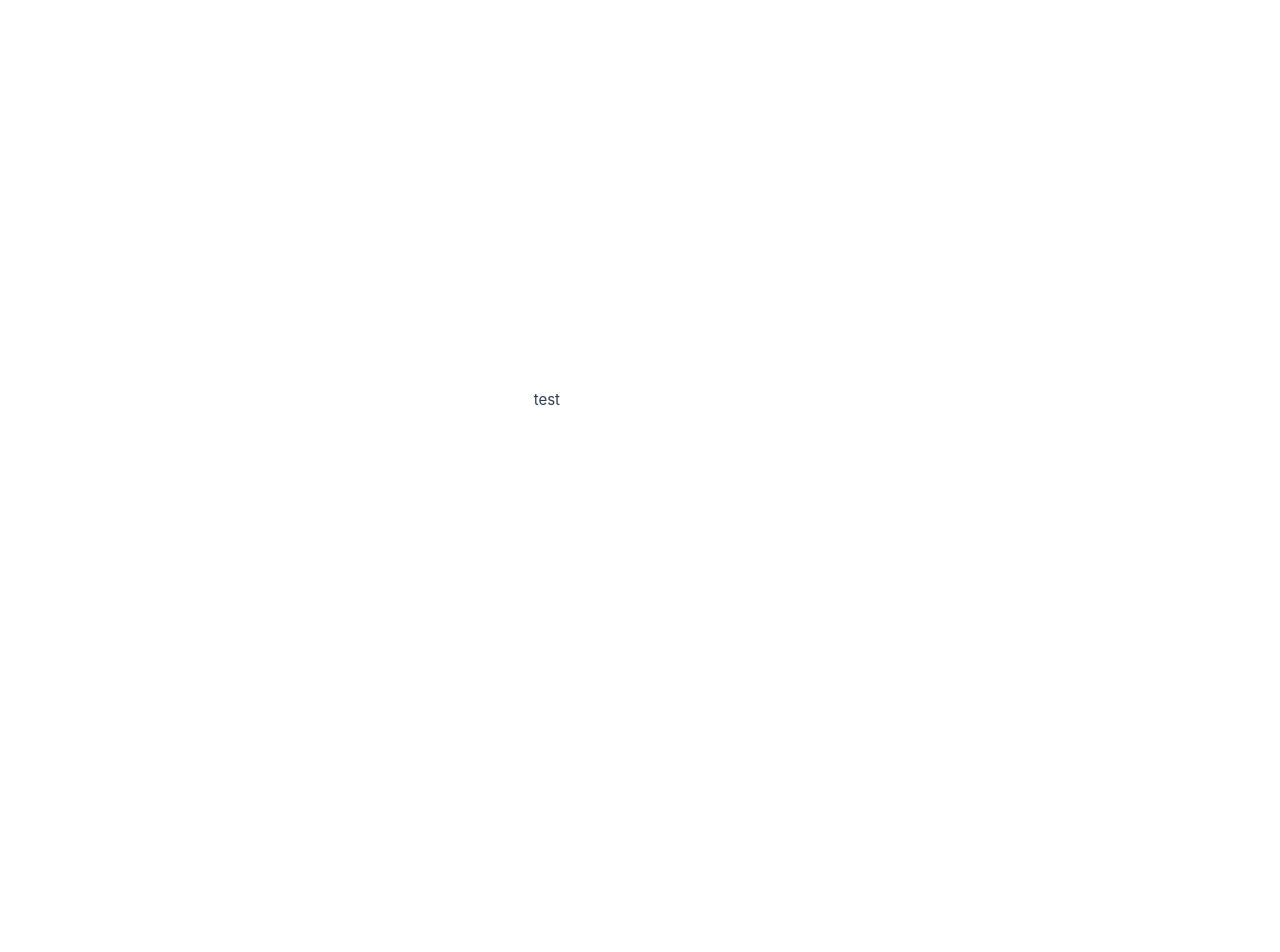
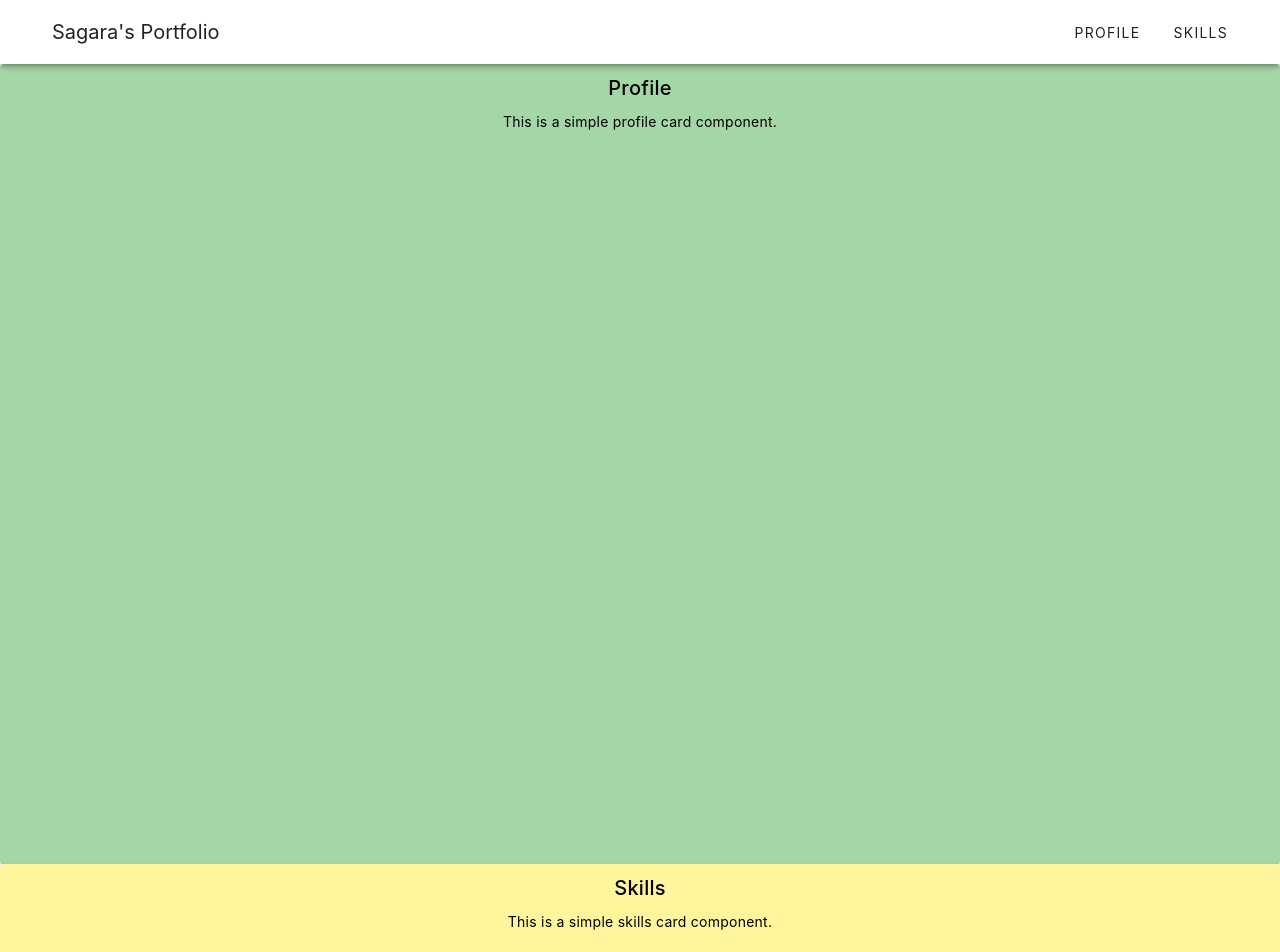
Before and after one commit to Sagara0627/MyPortfolio, a Vue app: page / in a window 1280 px wide. Shown: the top 952 px of the page. Before the commit the page ends 800 px from the top, so only its background shows below. Built offline with nearby package versions, Linux system fonts and the light colour scheme.

Commit message:
top-page 大まかにセクションごとのコンポーネントを作成

```diff
--- a/src/App.vue
+++ b/src/App.vue
@@ -1,9 +1,15 @@
 <script setup lang="ts">
 import { RouterView } from 'vue-router'
+import GlobalHeader from '@/components/templates/GlobalHeader.vue';
 </script>
 
 <template>
-  <RouterView />
+  <v-app>
+    <GlobalHeader />
+    <v-main>
+      <RouterView />
+    </v-main>
+  </v-app>
 </template>
 
 <style scoped>
--- a/src/assets/main.css
+++ b/src/assets/main.css
@@ -1,9 +1,8 @@
 @import './base.css';
 
 #app {
-  max-width: 1280px;
-  margin: 0 auto;
-  padding: 2rem;
+  /* max-width: 1280px; */
+  width: 100%;
   font-weight: normal;
 }
 
@@ -26,10 +25,4 @@ a,
     display: flex;
     place-items: center;
   }
-
-  #app {
-    display: grid;
-    grid-template-columns: 1fr 1fr;
-    padding: 0 2rem;
-  }
 }
--- a/src/components/GlobalHeader.vue
+++ /dev/null
@@ -1,5 +0,0 @@
-<script setup lang="ts"></script>
-
-<template>
-  <header>test</header>
-</template>
--- /dev/null
+++ b/src/components/templates/GlobalHeader.vue
@@ -0,0 +1,10 @@
+<script setup lang="ts"></script>
+
+<template>
+  <v-app-bar class="px-8">
+    <v-app-bar-title>Sagara's Portfolio</v-app-bar-title>
+    <v-spacer />
+    <v-btn text>Profile</v-btn>
+    <v-btn text>Skills</v-btn>
+  </v-app-bar>
+</template>
--- /dev/null
+++ b/src/components/templates/Profile.vue
@@ -0,0 +1,17 @@
+<script setup lang="ts">
+</script>
+
+<template>
+  <v-card class="text-center w-100 h-100vh bg-green-lighten-3">
+    <v-card-title>Profile</v-card-title>
+    <v-card-text>
+      This is a simple profile card component.
+    </v-card-text>
+  </v-card>
+</template>
+
+<style scoped>
+.h-100vh {
+  height: 100vh;
+}
+</style>
--- /dev/null
+++ b/src/components/templates/Skill.vue
@@ -0,0 +1,17 @@
+<script setup lang="ts">
+</script>
+
+<template>
+  <v-card class="text-center w-100 h-100vh bg-yellow-lighten-3">
+    <v-card-title>Skills</v-card-title>
+    <v-card-text>
+      This is a simple skills card component.
+    </v-card-text>
+  </v-card>
+</template>
+
+<style scoped>
+.h-100vh {
+  height: 100vh;
+}
+</style>
--- /dev/null
+++ b/src/components/templates/Work.vue
@@ -0,0 +1,17 @@
+<script setup lang="ts">
+</script>
+
+<template>
+  <v-card class="text-center w-100 h-100vh bg-blue-lighten-4">
+    <v-card-title>Works</v-card-title>
+    <v-card-text>
+      This is a simple works card component.
+    </v-card-text>
+  </v-card>
+</template>
+
+<style scoped>
+.h-100vh {
+  height: 100vh;
+}
+</style>
--- a/src/views/Top.vue
+++ b/src/views/Top.vue
@@ -1,7 +1,11 @@
 <script setup lang="ts">
-import GlobalHeader from '@/components/GlobalHeader.vue';
+import Profile from '@/components/templates/Profile.vue';
+import Skill from '@/components/templates/Skill.vue';
+import Work from '@/components/templates/Work.vue';
 </script>
 
 <template>
-  <GlobalHeader />
+  <Profile />
+  <Skill />
+  <Work />
 </template>
```
